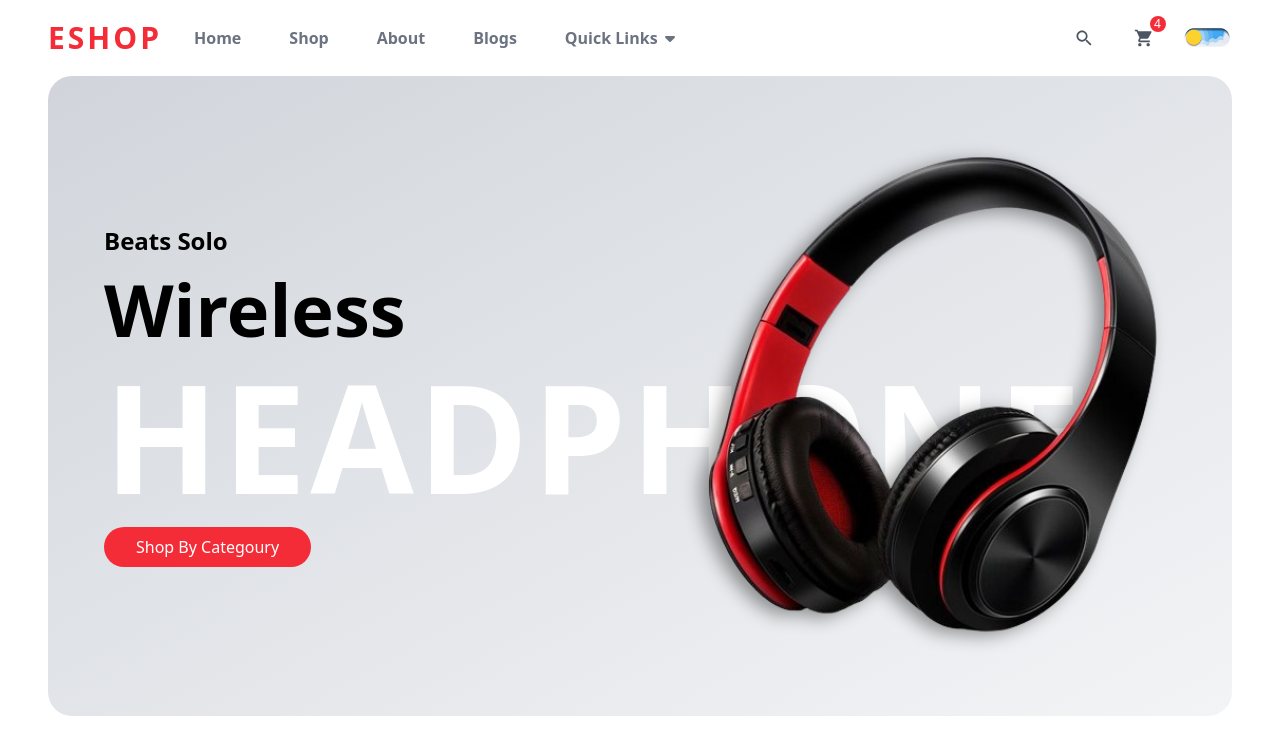
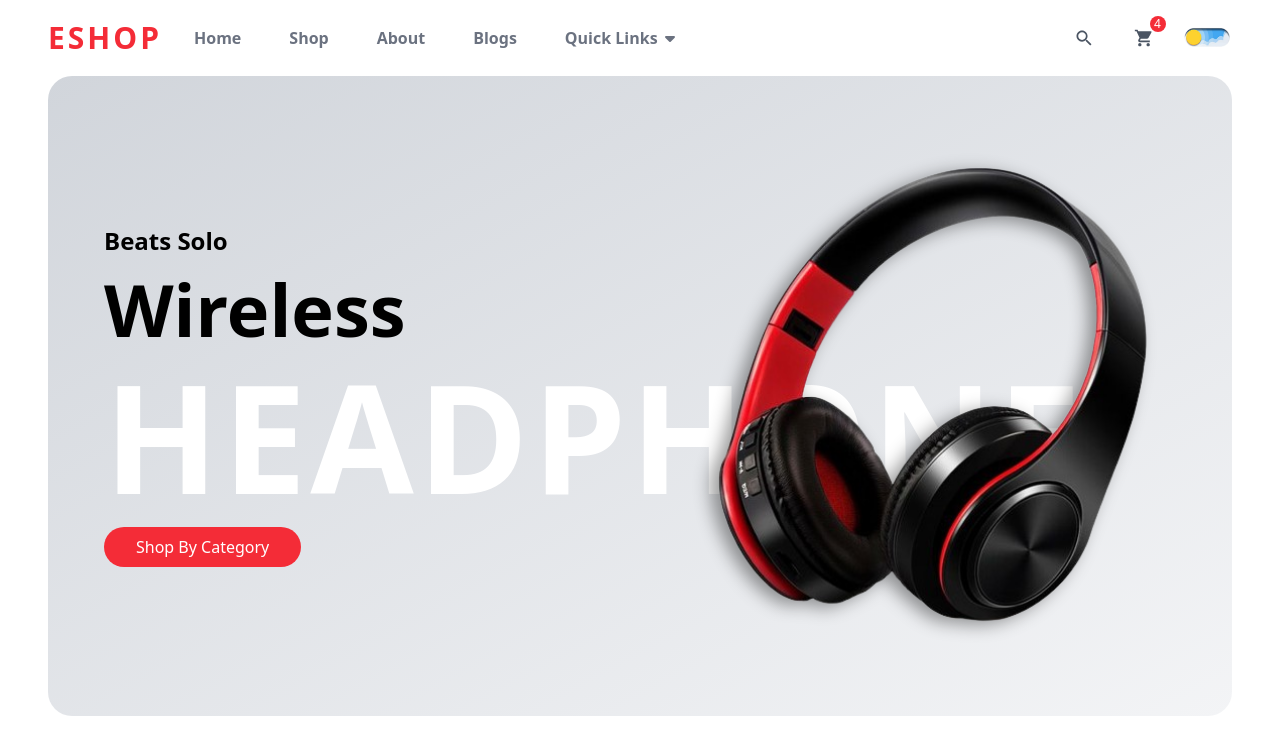
Before and after one commit to Zahra-ellioun/ecommerce-site, a React (Vite) app: page / in a window 1280 px wide. Shown: the top 754 px of the page. Built offline with nearby package versions, Linux system fonts and the light colour scheme.

Commit message:
make button component in shared file for usin in different situation with several pros

```diff
--- a/src/components/Hero/Hero.jsx
+++ b/src/components/Hero/Hero.jsx
@@ -3,6 +3,7 @@
 import Image1 from "../../assets/Hero/headphone.png";
 import Image2 from "../../assets/Hero/vr.png";
 import Image3 from "../../assets/Hero/macbook.png";
+import { Button } from "..";
 
 const HeroData = [
   {
@@ -65,9 +66,11 @@
                     <h1 className="uppercase font-bold text-5xl sm:text-7xl xl:text-[150px] tracking-wide text-white dark:text-gray-700/50">
                       {item.title2}
                     </h1>
-                    <button className="px-8 py-2 rounded-full bg-primary hover:scale-110 duration-150 text-white">
-                      Shop By Categoury
-                    </button>
+                    <Button
+                      text={"Shop By Category"}
+                      bgColor={"bg-primary"}
+                      textColor={"text-white"}
+                    />
                   </div>
 
                   {/* img  */}
@@ -75,7 +78,7 @@
                     <img
                       src={item.img}
                       alt=""
-                      className="w-[300px] sm:w-[450px] lg:w-[480px] sm:scale-105 lg:scale-110 object-contain drop-shadow-[-8px_4px_8px_rgba(0,0,0,.4)]"
+                      className="w-[300px] sm:w-[450px] lg:w-[480px] sm:scale-105 lg:scale-120 object-contain drop-shadow-[-8px_4px_8px_rgba(0,0,0,.4)]"
                     />
                   </div>
                 </div>
--- /dev/null
+++ b/src/components/Shared/Button.jsx
@@ -0,0 +1,14 @@
+import React from "react";
+
+const Button = ({ text, bgColor, textColor, handler = () => {} }) => {
+  return (
+    <button
+      className={`${bgColor} ${textColor} hover:scale-105 duration-300 relative z-10 cursor-pointer px-8 py-2 rounded-full`}
+      onClick={handler}
+    >
+      {text}
+    </button>
+  );
+};
+
+export default Button;
--- a/src/components/index.jsx
+++ b/src/components/index.jsx
@@ -1,3 +1,4 @@
 export { default as Navbar } from "./Navbar/Navbar";
 export { default as DarkMode } from "./Navbar/DarkMode";
 export { default as Hero } from "./Hero/Hero";
+export { default as Button } from "./Shared/Button";
```
